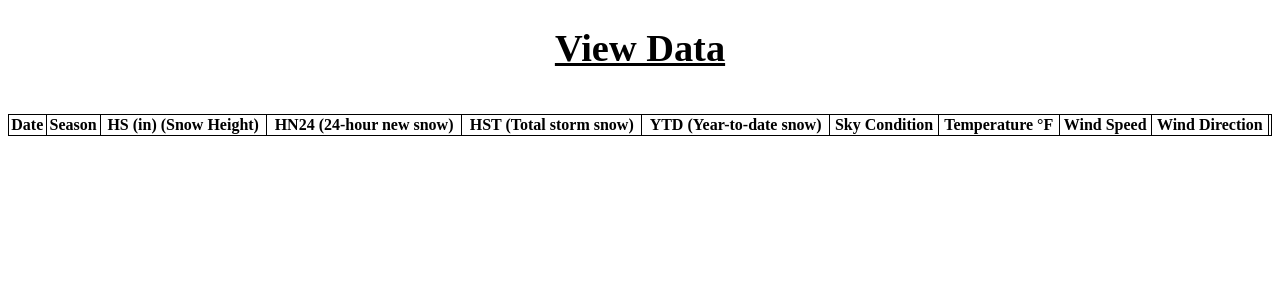
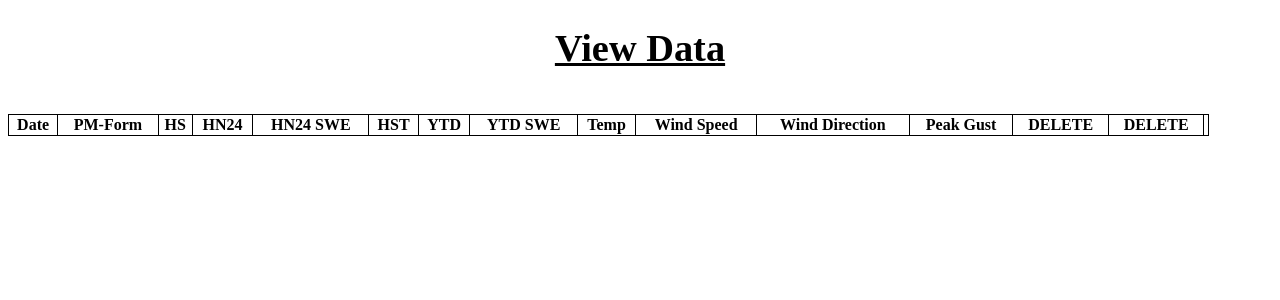
Before and after one commit to rhys-jordan/cbmr_weather_patrol_app, a Flask app: page /view in a window 1280 px wide. Shown: the part 93-393 px from the top of the page. Run offline with Flask 3, Linux system fonts and the light colour scheme; the visitor is signed in with stand-in values (Sample User, id 1); data that the repository does not hold is empty; some libraries are stand-ins or nearby versions.

Commit message:
Sprint 3: View tab is updated to kristas liking Pm form updated Can delete and store pm forms

```diff
--- a/CBMR_Weather/__init__.py
+++ b/CBMR_Weather/__init__.py
@@ -26,7 +26,7 @@ def create_app():
     db.init_app(app)
 
 
-    from CBMR_Weather.routes import bp_home, bp_am_form, bp_forms, bp_read, bp_view, bp_pm_form, bp_update_form, bp_past_form
+    from CBMR_Weather.routes import bp_home, bp_am_form, bp_forms, bp_read, bp_view, bp_pm_form, bp_update_form, bp_past_form, bp_update_pm_form
     app.register_blueprint(bp_home)
     app.register_blueprint(bp_am_form)
     app.register_blueprint(bp_forms)
@@ -35,6 +35,7 @@ def create_app():
     app.register_blueprint(bp_pm_form)
     app.register_blueprint(bp_update_form)
     app.register_blueprint(bp_past_form)
+    app.register_blueprint(bp_update_pm_form)
 
     login_manager.login_view = "/"
     login_manager.init_app(app)
--- a/CBMR_Weather/app.py
+++ b/CBMR_Weather/app.py
@@ -127,6 +127,22 @@ class Avalanche(db.Model):
     likelihood = db.Column(db.String)
     Snow_id = db.Column(db.Integer, ForeignKey('snow.id'))
     parent = relationship("Snow", back_populates="children")
+
+class Pm_form(db.Model):
+    id = db.Column(db.Integer, primary_key=True)
+    date = db.Column(db.Date, nullable=False)
+    dateTime = db.Column(db.DateTime, nullable=False)
+    forecaster = db.Column(db.String)
+    hs = db.Column(db.Float)  # Snow height (HS)
+    hn24 = db.Column(db.Float)  # 24-hour new snow (HN24)
+    ytd_snow = db.Column(db.Float)  # Year-to-date snow (YTD)
+    ytd_swe = db.Column(db.Float)
+    weather_fx = db.Column(db.String)
+    tonight_tomorrow = db.Column(db.String)
+    do_today = db.Column(db.String)
+    plan_to_do = db.Column(db.String)
+    mitigation = db.Column(db.String)
+    uphill_access= db.Column(db.String)
 
 with app.app_context():
     db.create_all()
--- a/CBMR_Weather/generate_pdf_pm.py
+++ b/CBMR_Weather/generate_pdf_pm.py
@@ -61,11 +61,11 @@ def create_basic_info(date_input, forecaster_input):
 #
 def create_basic_stats(basic_stats_input):
 
-    hs = 'HS: ' + basic_stats_input[0]
-    hn24 = 'HN24: ' + basic_stats_input[1]
-    ytd_snow = 'YTD Snow: ' + basic_stats_input[2]
-    ytd_swe = 'YTD SWE: ' + basic_stats_input[3]
-    uphill_access = 'Uphill Access: ' + basic_stats_input[4]
+    hs = 'HS: ' + str(basic_stats_input[0])
+    hn24 = 'HN24: ' + str(basic_stats_input[1])
+    ytd_snow = 'YTD Snow: ' + str(basic_stats_input[2])
+    ytd_swe = 'YTD SWE: ' + str(basic_stats_input[3])
+    uphill_access = 'Uphill Access: ' + str(basic_stats_input[4])
     data = [[hs, hn24, ytd_snow, ytd_swe, uphill_access]]
 
     t = Table(data, colWidths=[94, 94, 94, 94, 206], spaceAfter=10)
--- a/CBMR_Weather/routes/__init__.py
+++ b/CBMR_Weather/routes/__init__.py
@@ -8,8 +8,9 @@ bp_view = Blueprint('view', __name__)
 bp_pm_form = Blueprint('pm_form', __name__)
 bp_update_form = Blueprint('update_form', __name__)
 bp_past_form = Blueprint('past_form', __name__)
+bp_update_pm_form = Blueprint('update_pm_form',__name__)
 
-from CBMR_Weather.routes import home, am_form, forms, read, view, pm_form, update_form, past_data_form
+from CBMR_Weather.routes import home, am_form, forms, read, view, pm_form, update_form, past_data_form, update_pm_form
 
 from CBMR_Weather import login_manager
 from CBMR_Weather.models import User
--- a/CBMR_Weather/static/code.js
+++ b/CBMR_Weather/static/code.js
@@ -63,13 +63,19 @@ function addProblem4() {
 
 
 function recheck() {
-    alert("this date exists please input a valid date or go to the Past-Data Form.")
+    alert("this date exists please input a valid date or go to the the view tab to update an existing form.")
     window.location.href = "/view";
 }
 
-function confirm_data_delete(date){
-    if (confirm("Are you sure you want to delete the data for this date?")) {
-        window.location.href = "/view/" + date;
+function confirm_data_delete_am(date){
+    if (confirm("Are you sure you want to delete the AM Form for "+date+" ?")) {
+        window.location.href = "/view_am/" + date;
+    }
+}
+
+function confirm_data_delete_pm(date){
+    if (confirm("Are you sure you want to delete the PM Form for "+date+" ?")) {
+        window.location.href = "/view_pm/" + date;
     }
 }
 
--- a/CBMR_Weather/static/style.css
+++ b/CBMR_Weather/static/style.css
@@ -443,3 +443,12 @@ button {
         font-size: 4vw;
     }
 }
+
+
+#snowTable {
+    width: 95%;
+
+}
+#snowTable th, td {
+    text-align: center;
+}
--- a/CBMR_Weather/templates/view.html
+++ b/CBMR_Weather/templates/view.html
@@ -47,15 +47,19 @@
     <thead>
     <tr>
         <th onclick="sortTable(0)">Date</th>
-        <th onclick="sortTable(1)">Season</th>
-        <th onclick="sortTable(2)">HS (in) (Snow Height)</th>
-        <th onclick="sortTable(3)">HN24 (24-hour new snow)</th>
-        <th onclick="sortTable(4)">HST (Total storm snow)</th>
-        <th onclick="sortTable(5)">YTD (Year-to-date snow)</th>
-        <th onclick="sortTable(6)">Sky Condition</th>
-        <th onclick="sortTable(7)">Temperature °F</th>
-        <th onclick="sortTable(8)">Wind Speed</th>
-        <th onclick="sortTable(9)">Wind Direction</th>
+        <th onclick="sortTable(1)">PM-Form</th>
+        <th onclick="sortTable(2)">HS</th>
+        <th onclick="sortTable(3)">HN24</th>
+        <th onclick="sortTable(4)">HN24 SWE</th>
+        <th onclick="sortTable(5)">HST</th>
+        <th onclick="sortTable(6)">YTD</th>
+        <th onclick="sortTable(7)">YTD SWE</th>
+        <th onclick="sortTable(8)">Temp</th>
+        <th onclick="sortTable(9)">Wind Speed</th>
+        <th onclick="sortTable(10)">Wind Direction</th>
+        <th onclick="sortTable(11)">Peak Gust</th>
+        <th onclick="sortTable(12)">DELETE</th>
+        <th onclick="sortTable(13)">DELETE</th>
         <th> </th>
 
     </tr>
@@ -64,16 +68,19 @@
     {% for i in snow%}
         <tr>
             <td> <a href="/update-form/{{i.date}}">{{ i.date }}</a></td>
-            <td>{{ i.season }}</td>
+            <td><a href="/update-pm-form/{{i.date}}">Update</a></td>
             <td>{{ i.hs }}</td>
             <td>{{ i.hn24 }}</td>
+            <td>{{ i.swe }}</td>
             <td>{{ i.hst }}</td>
             <td>{{ i.ytd_snow }}</td>
-            <td>{{ i.sky }}</td>
+            <td>{{ i.ytd_swe }}</td>
             <td>{{ i.temperature }}</td>
             <td>{{ i.wind_mph }}</td>
             <td>{{ i.wind_direction }}</td>
-            <td onclick="confirm_data_delete('{{i.date}}')"> <a href="javascript:void(0)"> Delete </a></td>
+            <td>{{ i.current_peak_gust_mph }}</td>
+            <td onclick="confirm_data_delete_am('{{i.date}}')"> <a href="javascript:void(0)">AM</a></td>
+            <td onclick="confirm_data_delete_pm('{{i.date}}')"> <a href="javascript:void(0)">PM</a></td>
         </tr>
     {%endfor%}
 
```
Also changed, not shown: CBMR_Weather/models.py (+16 -0 lines), CBMR_Weather/routes/pm_form.py (+26 -7 lines), CBMR_Weather/routes/update_pm_form.py (added, +62 -0 lines), CBMR_Weather/routes/view.py (+17 -3 lines), CBMR_Weather/templates/update-pm-form.html (added, +56 -0 lines).
